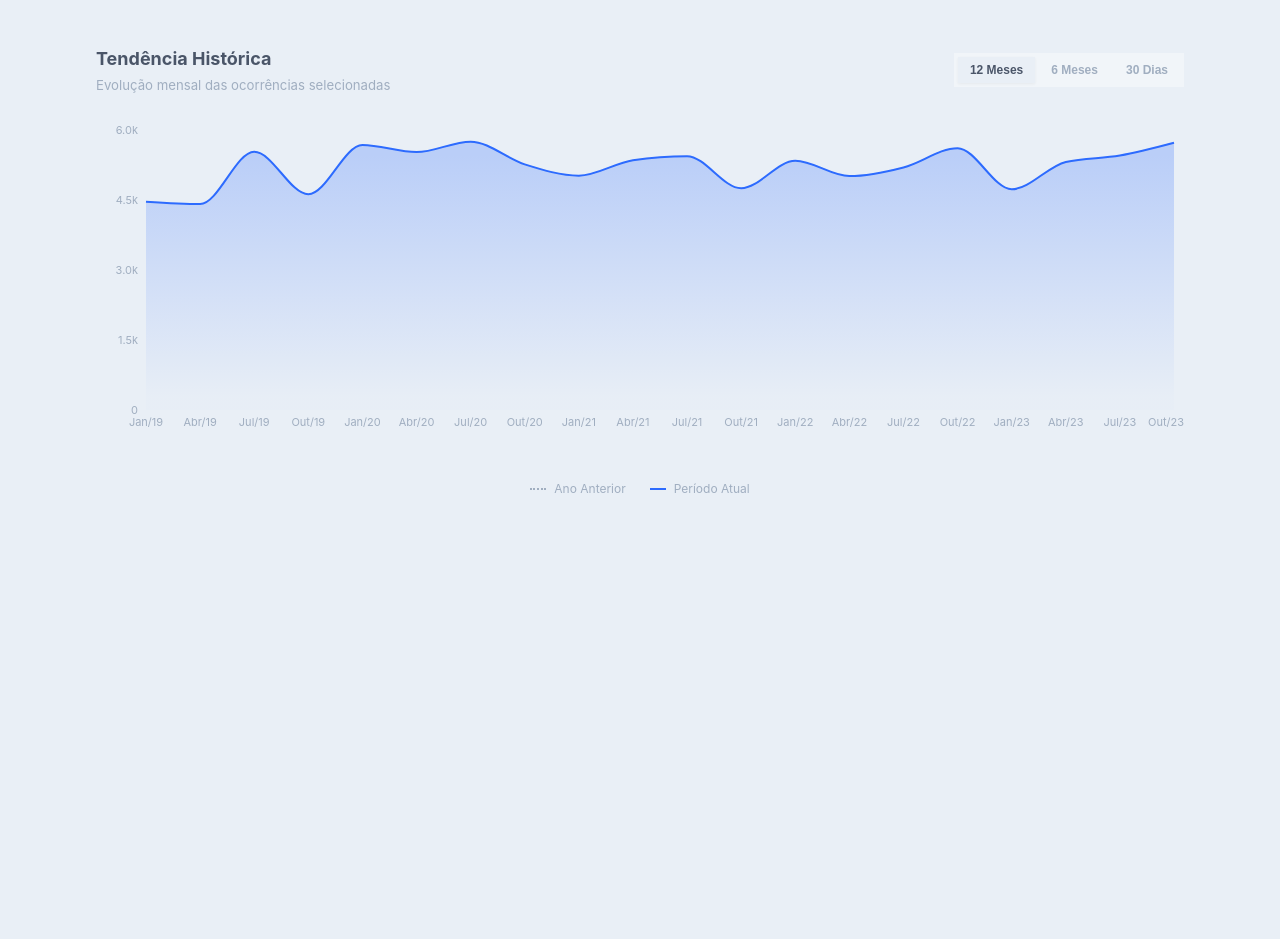
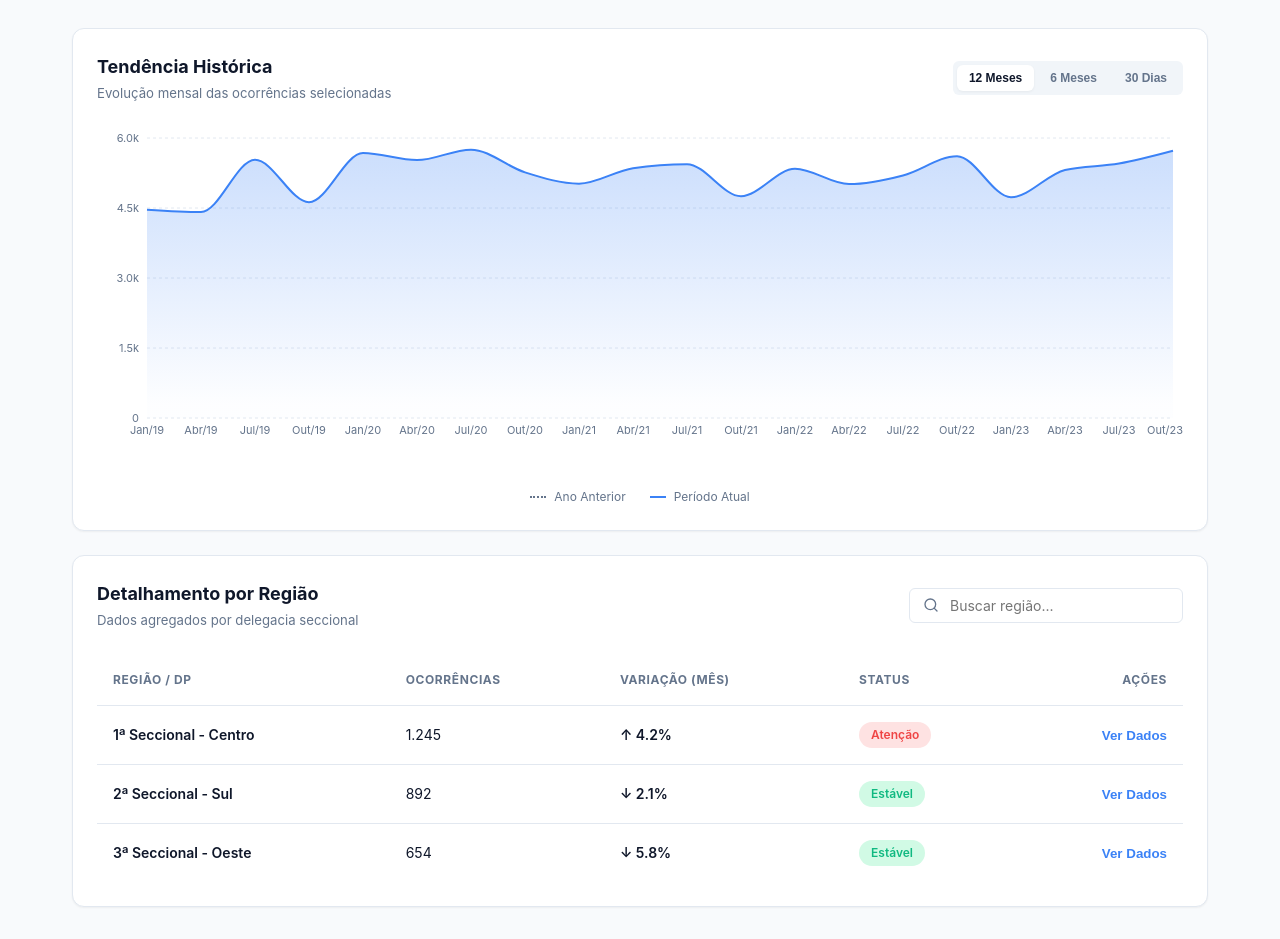
Before and after one commit to GabriellySS/dashboard-criminalidade, a React (Vite) app: page / in a window 1280 px wide. Shown: the part 480-1419 px from the top of the page. Before the commit the page ends 1034 px from the top, so only its background shows below. Built offline with nearby package versions, Linux system fonts and the light colour scheme.

Commit message:
feat: adiciona tabela de detalhamento por região ao painel

```diff
--- a/src/App.tsx
+++ b/src/App.tsx
@@ -4,6 +4,7 @@ import { Header } from './components/Header/Header';
 import { FilterBar } from './components/FilterBar/FilterBar';
 import { StatCards } from './components/StatCards/StatCards';
 import { TrendChart } from './components/TrendChart/TrendChart';
+import { RegionTable } from './components/RegionTable/RegionTable';
 import type { CrimeRecord } from './types';
 import './App.css';
 
@@ -102,14 +103,9 @@ function App() {
         />
 
         <div className="dashboardLayout">
-          <StatCards
-            totalOcorrencias={stats.total}
-            mediaMensal={stats.media}
-            mesMaiorIncidencia={stats.mesMax}
-            valorMaiorIncidencia={stats.valorMax}
-          />
-
+          <StatCards totalOcorrencias={stats.total} />
           <TrendChart data={filteredData} />
+          <RegionTable />
         </div>
       </main>
     </>
--- /dev/null
+++ b/src/components/RegionTable/RegionTable.module.css
@@ -0,0 +1,164 @@
+.tableContainer {
+  background-color: var(--color-surface);
+  border: 1px solid var(--color-border);
+  border-radius: var(--radius-md);
+  padding: 1.5rem;
+  box-shadow: var(--shadow-subtle);
+  display: flex;
+  flex-direction: column;
+  gap: 1.5rem;
+  transition: background-color 0.3s, border-color 0.3s, box-shadow 0.3s;
+}
+
+.tableHeader {
+  display: flex;
+  align-items: center;
+  justify-content: space-between;
+  flex-wrap: wrap;
+  gap: 1rem;
+}
+
+.headerInfo {
+  display: flex;
+  flex-direction: column;
+}
+
+.title {
+  font-size: 1.125rem;
+  font-weight: 700;
+  color: var(--color-text-primary);
+  margin: 0;
+}
+
+.subtitle {
+  font-size: 0.825rem;
+  color: var(--color-text-secondary);
+  margin-top: 0.25rem;
+}
+
+.searchWrapper {
+  position: relative;
+  min-width: 260px;
+}
+
+.searchIcon {
+  position: absolute;
+  left: 0.875rem;
+  top: 50%;
+  transform: translateY(-50%);
+  color: var(--color-text-secondary);
+  pointer-events: none;
+}
+
+.searchInput {
+  width: 100%;
+  padding: 0.5rem 0.875rem 0.5rem 2.5rem;
+  font-size: 0.875rem;
+  font-family: inherit;
+  color: var(--color-text-primary);
+  background-color: var(--color-surface);
+  border: 1px solid var(--color-border);
+  border-radius: var(--radius-sm);
+  outline: none;
+  transition: border-color 0.15s, box-shadow 0.15s;
+}
+
+.searchInput:focus {
+  border-color: var(--color-accent);
+  box-shadow: 0 0 0 2px rgba(59, 130, 246, 0.1);
+}
+
+.tableWrapper {
+  width: 100%;
+  overflow-x: auto;
+}
+
+.table {
+  width: 100%;
+  border-collapse: collapse;
+  text-align: left;
+}
+
+.table th,
+.table td {
+  padding: 1rem;
+  border-bottom: 1px solid var(--color-border);
+  font-size: 0.875rem;
+}
+
+.table th {
+  font-weight: 700;
+  color: var(--color-text-secondary);
+  text-transform: uppercase;
+  font-size: 0.75rem;
+  letter-spacing: 0.05em;
+  background-color: var(--color-surface);
+}
+
+.table tr:last-child td {
+  border-bottom: none;
+}
+
+.table td {
+  color: var(--color-text-primary);
+  vertical-align: middle;
+}
+
+.dpCell {
+  font-weight: 600;
+}
+
+.variationUp {
+  color: var(--color-danger);
+  font-weight: 600;
+}
+
+.variationDown {
+  color: var(--color-success);
+  font-weight: 600;
+}
+
+.badge {
+  display: inline-flex;
+  align-items: center;
+  padding: 0.25rem 0.75rem;
+  border-radius: 9999px;
+  font-size: 0.75rem;
+  font-weight: 600;
+}
+
+.badgeAttention {
+  background-color: var(--color-danger-bg);
+  color: var(--color-danger);
+}
+
+.badgeStable {
+  background-color: var(--color-success-bg);
+  color: var(--color-success);
+}
+
+.actionLink {
+  color: var(--color-accent);
+  text-decoration: none;
+  font-weight: 600;
+  transition: color 0.15s;
+  background: none;
+  border: none;
+  cursor: pointer;
+  padding: 0;
+}
+
+.actionLink:hover {
+  text-decoration: underline;
+  color: var(--color-accent);
+}
+
+@media (max-width: 600px) {
+  .tableHeader {
+    flex-direction: column;
+    align-items: stretch;
+  }
+  .searchWrapper {
+    min-width: 100%;
+  }
+}
--- /dev/null
+++ b/src/components/RegionTable/RegionTable.tsx
@@ -0,0 +1,97 @@
+import React, { useState } from 'react';
+import { Search } from 'lucide-react';
+import styles from './RegionTable.module.css';
+
+interface RegionData {
+  regiao: string;
+  ocorrencias: number;
+  variacao: string;
+  isUp: boolean;
+  status: 'Atenção' | 'Estável';
+}
+
+const INITIAL_DATA: RegionData[] = [
+  { regiao: '1ª Seccional - Centro', ocorrencias: 1245, variacao: '↑ 4.2%', isUp: true, status: 'Atenção' },
+  { regiao: '2ª Seccional - Sul', ocorrencias: 892, variacao: '↓ 2.1%', isUp: false, status: 'Estável' },
+  { regiao: '3ª Seccional - Oeste', ocorrencias: 654, variacao: '↓ 5.8%', isUp: false, status: 'Estável' },
+];
+
+export const RegionTable: React.FC = () => {
+  const [search, setSearch] = useState('');
+
+  const filteredData = INITIAL_DATA.filter((item) =>
+    item.regiao.toLowerCase().includes(search.toLowerCase())
+  );
+
+  const formatNumber = (num: number) => {
+    return new Intl.NumberFormat('pt-BR').format(num);
+  };
+
+  return (
+    <div className={styles.tableContainer}>
+      <div className={styles.tableHeader}>
+        <div className={styles.headerInfo}>
+          <h2 className={styles.title}>Detalhamento por Região</h2>
+          <p className={styles.subtitle}>Dados agregados por delegacia seccional</p>
+        </div>
+        <div className={styles.searchWrapper}>
+          <Search size={16} className={styles.searchIcon} />
+          <input
+            type="text"
+            placeholder="Buscar região..."
+            className={styles.searchInput}
+            value={search}
+            onChange={(e) => setSearch(e.target.value)}
+          />
+        </div>
+      </div>
+
+      <div className={styles.tableWrapper}>
+        <table className={styles.table}>
+          <thead>
+            <tr>
+              <th>Região / DP</th>
+              <th>Ocorrências</th>
+              <th>Variação (Mês)</th>
+              <th>Status</th>
+              <th style={{ textAlign: 'right' }}>Ações</th>
+            </tr>
+          </thead>
+          <tbody>
+            {filteredData.length === 0 ? (
+              <tr>
+                <td colSpan={5} style={{ textAlign: 'center', color: 'var(--color-text-secondary)', padding: '2rem' }}>
+                  Nenhuma região correspondente encontrada.
+                </td>
+              </tr>
+            ) : (
+              filteredData.map((item) => (
+                <tr key={item.regiao}>
+                  <td className={styles.dpCell}>{item.regiao}</td>
+                  <td>{formatNumber(item.ocorrencias)}</td>
+                  <td className={item.isUp ? styles.variationUp : styles.variationDown}>
+                    {item.variacao}
+                  </td>
+                  <td>
+                    <span
+                      className={`${styles.badge} ${
+                        item.status === 'Atenção' ? styles.badgeAttention : styles.badgeStable
+                      }`}
+                    >
+                      {item.status}
+                    </span>
+                  </td>
+                  <td style={{ textAlign: 'right' }}>
+                    <button className={styles.actionLink} type="button">
+                      Ver Dados
+                    </button>
+                  </td>
+                </tr>
+              ))
+            )}
+          </tbody>
+        </table>
+      </div>
+    </div>
+  );
+};
--- a/src/styles/variables.css
+++ b/src/styles/variables.css
@@ -1,46 +1,61 @@
-/* src/styles/variables.css */
-
 :root,
 .theme-light {
-  /* Fundo & Superfície (Um cinza muito claro com toque de azul da sua imagem) */
-  --color-bg: #e9eff6;
-  --color-surface: #e9eff6;
+  /* Fundo & Superfície */
+  --color-bg: #F8FAFC;
+  --color-surface: #FFFFFF;
 
-  /* Cores de Texto */
-  --color-text-primary: #4a5568;
-  --color-text-secondary: #a0aec0;
+  /* Bordas (A alma do Flat 2.0) */
+  --color-border: #E2E8F0;
 
-  /* Destaques (O azul vibrante dos botões e do gráfico) */
-  --color-accent: #2d6bfe;
-  --color-accent-gradient: linear-gradient(135deg, #4facfe 0%, #2d6bfe 100%);
+  /* Textos */
+  --color-text-primary: #0F172A;
+  --color-text-secondary: #64748B;
 
-  /* Sombras Neumórficas Claras */
-  --shadow-flat: 8px 8px 16px #c5cce9, -8px -8px 16px #ffffff;
-  --shadow-pressed: inset 6px 6px 10px #c5cce9, inset -6px -6px 10px #ffffff;
-  --shadow-accent: 0px 8px 16px rgba(45, 107, 254, 0.3);
+  /* Destaques e Status */
+  --color-accent: #3B82F6;
+  --color-accent-light: #EFF6FF;
+  --color-success: #10B981;
+  --color-success-bg: #D1FAE5;
+  --color-danger: #EF4444;
+  --color-danger-bg: #FEE2E2;
 
-  /* Arredondamento */
-  --radius-pill: 50px;
-  --radius-card: 24px;
+  /* Estrutura */
+  --radius-sm: 6px;
+  --radius-md: 12px;
+  --shadow-subtle: 0 1px 2px 0 rgb(0 0 0 / 0.05);
 }
 
 .theme-dark {
-  /* Fundo & Superfície (Um slate escuro profundo) */
-  --color-bg: #1f232b;
-  --color-surface: #1f232b;
+  /* Fundo & Superfície (Tons de Slate profundo) */
+  --color-bg: #0F172A;
+  /* Slate 900 */
+  --color-surface: #1E293B;
+  /* Slate 800 */
 
-  /* Cores de Texto (Invertidas para alto contraste) */
-  --color-text-primary: #e2e8f0;
-  --color-text-secondary: #718096;
+  /* Bordas (Separando os cartões do fundo) */
+  --color-border: #334155;
+  /* Slate 700 */
 
-  /* O azul da sua imagem de referência funciona lindamente em fundos escuros */
-  --color-accent: #2d6bfe;
-  --color-accent-gradient: linear-gradient(135deg, #4facfe 0%, #2d6bfe 100%);
+  /* Textos (Invertidos para alto contraste) */
+  --color-text-primary: #F8FAFC;
+  /* Slate 50 */
+  --color-text-secondary: #94A3B8;
+  /* Slate 400 */
 
-  /* Sombras Neumórficas Escuras (O segredo: sombra preta embaixo, highlight cinza em cima) */
-  --shadow-flat: 8px 8px 16px #13151a, -8px -8px 16px #2b313c;
-  --shadow-pressed: inset 6px 6px 10px #13151a, inset -6px -6px 10px #2b313c;
+  /* Destaques e Status (Cores adaptadas para brilhar no escuro) */
+  --color-accent: #60A5FA;
+  /* Azul ligeiramente mais claro (Blue 400) */
+  --color-accent-light: rgba(59, 130, 246, 0.1);
+  /* Fundo do gráfico com opacidade */
 
-  /* Reduzimos um pouco o glow do botão no escuro para não ofuscar */
-  --shadow-accent: 0px 8px 16px rgba(45, 107, 254, 0.15);
+  /* Tags de Status com fundo translúcido para elegância */
+  --color-success: #34D399;
+  /* Emerald 400 */
+  --color-success-bg: rgba(16, 185, 129, 0.15);
+  --color-danger: #F87171;
+  /* Red 400 */
+  --color-danger-bg: rgba(239, 68, 68, 0.15);
+
+  /* Sombras (No modo escuro, a sombra precisa ser mais opaca para aparecer) */
+  --shadow-subtle: 0 4px 6px -1px rgb(0 0 0 / 0.3);
 }
```
Also changed, not shown: 1 other file (tests, documents, lock files or other folders).
